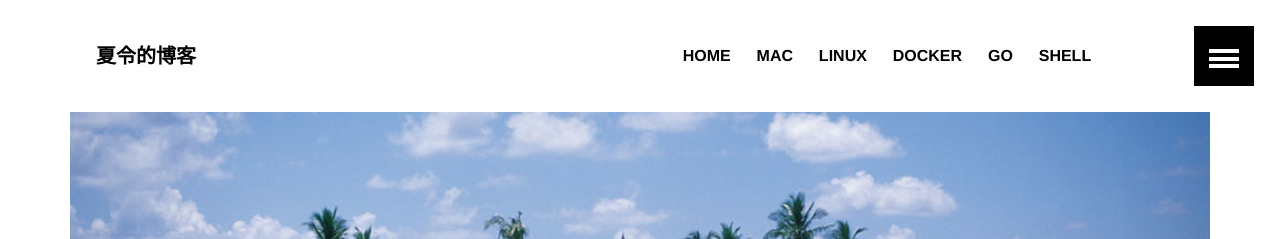
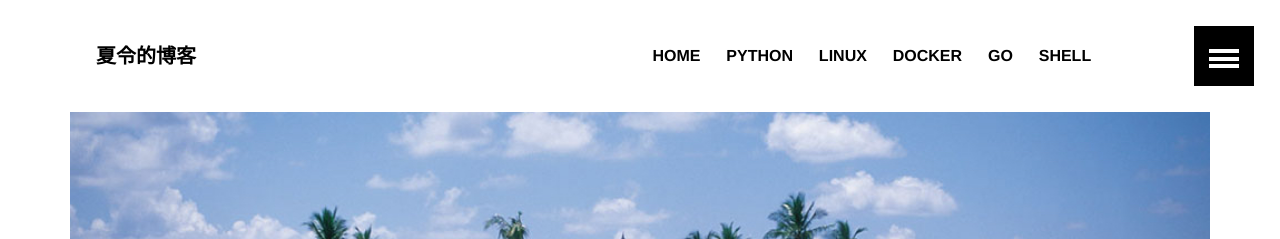
Before and after one commit to xialingsc/home, a Jekyll site: the page built from index.md, in a window 1280 px wide. Shown: the top 239 px of the page. Built offline with Jekyll 4.4.1, drawn with Linux system fonts in a browser that asks for light colours.

Commit message:
release post

```diff
--- a/_data/navigation.yml
+++ b/_data/navigation.yml
@@ -5,8 +5,8 @@
   excerpt:
   image:
 
-- title: Mac
-  url: /home/mac/
+- title: Python
+  url: /home/python/
 
 - title: Linux
   url: /home/linux/
```
Also changed, not shown: python/index.md (renamed from mac/index.md).
